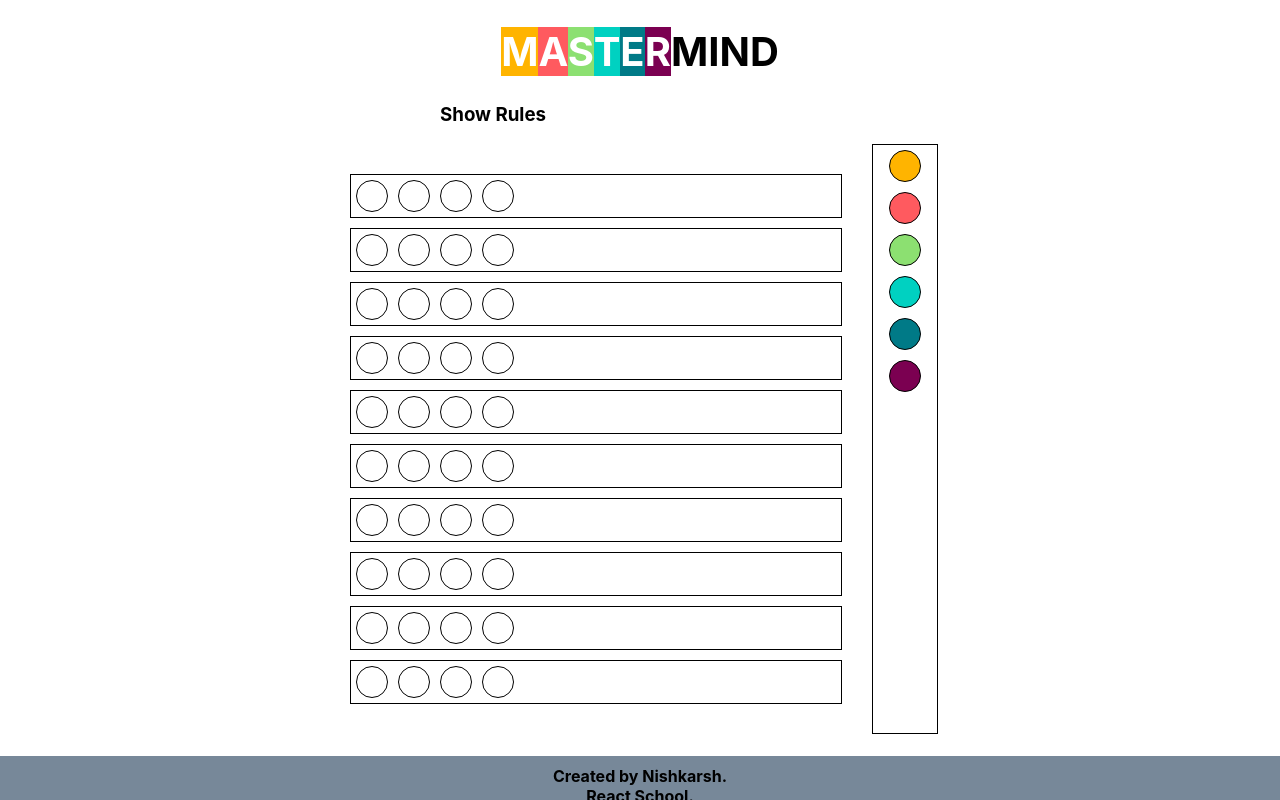
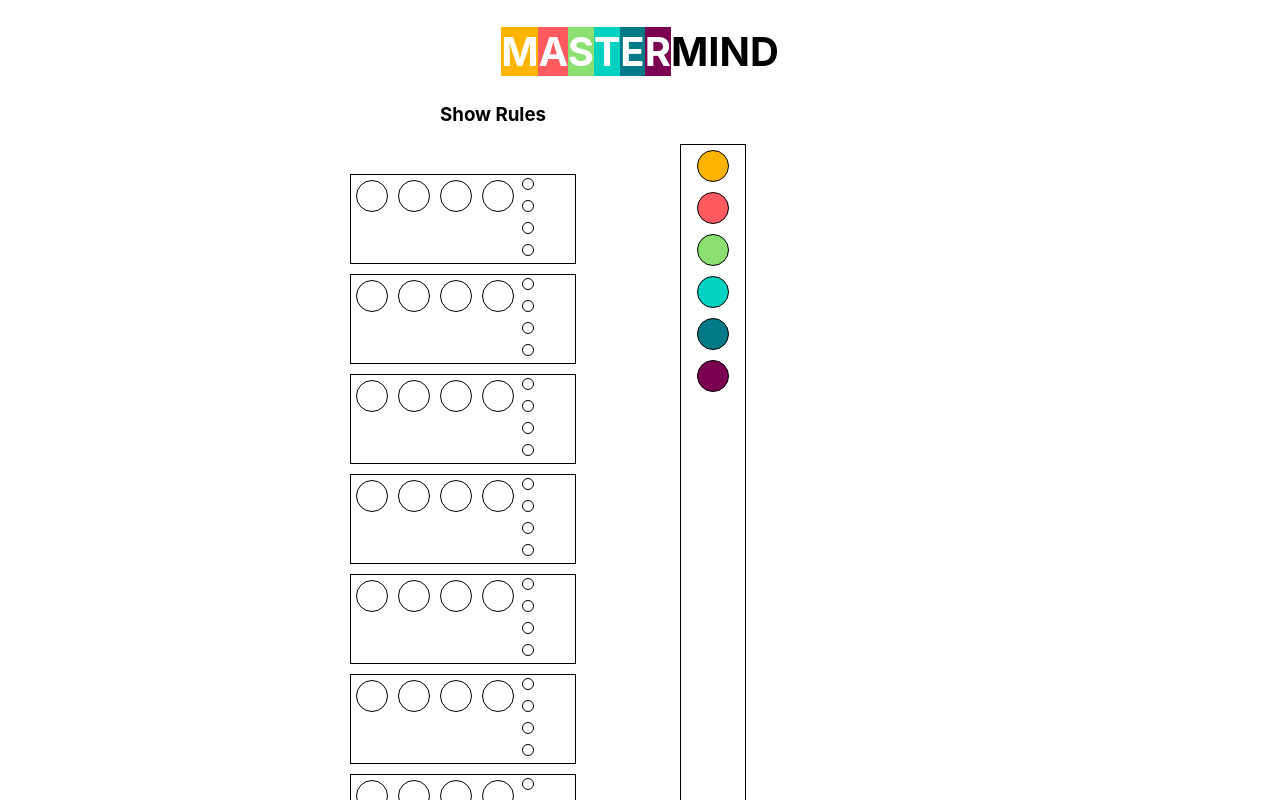
Before and after one commit to NStro03/MasterMind-React, a React (Create React App) app: page / in a window 1280 px wide. Shown: the top 800 px of the page. Built offline with nearby package versions, Linux system fonts and the light colour scheme.

Commit message:
Hint Component created. Require functionality.

```diff
--- a/src/Components/Attempt/index.tsx
+++ b/src/Components/Attempt/index.tsx
@@ -1,20 +1,26 @@
 import React, { useState } from "react";
 import ColorContainer from "../ColorContainer";
+import HintsContainer from "../HintsContainer";
 import "./style.css"
 
-function Attempt (props: {isActive: boolean, action: Function, attemptColors: Array<string>}) {
+function Attempt(props: { isActive: boolean, action: Function, attemptColors: Array<string>, attemptHints: Array<string> }) {
 
     const colorComponents = props.attemptColors.map((iterColor: string, position: number) =>
-        <ColorContainer myColor={iterColor} myPosition={position} action={props.isActive ? props.action : null } key={position} isSelectedInPalette={false}/>
+        <ColorContainer myColor={iterColor} myPosition={position} action={props.isActive ? props.action : null} key={position} isSelectedInPalette={false} />
     )
 
     // Array.from({ length: 4 },
     //     (_, i) => <ColorContainer myColor={-props.attemptState[i]} selectedColor={props.selectedColor} action={props.action} />
     // )
 
-    return(
+    return (
         <div className="attemptContainer">
-            {colorComponents}
+            <div className="attemptColorsContainer">
+                {colorComponents}
+            </div>
+            <div className="attemptHintContainer">
+                <HintsContainer attemptHints={props.attemptHints}/>
+            </div>
         </div>
     )
 }
--- a/src/Components/Attempt/style.css
+++ b/src/Components/Attempt/style.css
@@ -3,4 +3,16 @@
     margin: 10px;
     border: 1px solid black;
     flex-direction: row;
+    width: 70%;
 }
+
+.attemptColorsContainer{
+    display: flex;
+    flex-direction: row;
+}
+
+.attemptHintContainer{
+    display: flex;
+    flex-wrap: wrap;
+    width: 15%;
+}
--- a/src/Components/AttemptsContainer/index.tsx
+++ b/src/Components/AttemptsContainer/index.tsx
@@ -3,10 +3,10 @@ import Attempt from "../Attempt";
 import "./style.css";
 
 
-function AttemptsContainer(props: { boardColors: Array<Array<string>>, attemptsMade: number, action: Function, selectedColor: string }) {
+function AttemptsContainer(props: { boardColors: Array<Array<string>>, boardHints: Array<Array<string>>, attemptsMade: number, action: Function, selectedColor: string }) {
 // Use Map for each element in boardColors
     const attemptComponents = props.boardColors.map((iterAttempt: Array<string>, index: number) =>
-        <Attempt isActive={props.attemptsMade === index ? true : false} action={props.action} attemptColors={iterAttempt} key={index} />
+        <Attempt isActive={props.attemptsMade === index ? true : false} action={props.action} attemptColors={iterAttempt} attemptHints={Array<string>(...props.boardHints[index])} key={index} />
     )
     // const attemptComponents = Array.from({ length: props.totalAttempts },
     //     (_, i) => <Attempt isActive={true} selectedColor={props.selectedColor} attemptState={props.boardColors[i]} action={props.action} />
--- a/src/Components/AttemptsContainer/style.css
+++ b/src/Components/AttemptsContainer/style.css
@@ -1,5 +1,5 @@
 .attemptsContainer{
-    width: 80%;
+    width: 50%;
     /* background: green; */
     /* border: 1px solid black; */
     margin: 20px;
--- a/src/Components/Game/index.tsx
+++ b/src/Components/Game/index.tsx
@@ -3,14 +3,14 @@ import ColorPalette from "../ColorPalette";
 import "./style.css"
 import {COLOR_LIST, INITIAL_GAME_STATE, TOTAL_ATTEMPTS} from "../Utils/constants";
 import AttemptsContainer from "../AttemptsContainer";
-import { initializeBoard } from "../Utils/util";
+import { initializeBoard, initializeBoardHints } from "../Utils/util";
 
 
 function Game() {
 
     const [gameState, setGameState] = useState(INITIAL_GAME_STATE)
     const [boardColors, setboardColors] = useState(initializeBoard())
-    // const [boardHints, setBoardHints] = useState(initialBoardHints)
+    const [boardHints, setBoardHints] = useState(initializeBoardHints())
 
     function colorProvider(colorIndex: number) {
         console.log("Color Provided: " + COLOR_LIST[colorIndex])
@@ -21,7 +21,7 @@ function Game() {
         console.log("pegPosition Received: " + pegPosition)
         var newBoardColors = [...boardColors]
         let oldColor = newBoardColors[gameState.attemptsMade].splice(pegPosition, 1, gameState.selectedColor)
-        console.log("Chnaged from " + oldColor + " --> " + gameState.selectedColor)
+        console.log("Changed from " + oldColor + " --> " + gameState.selectedColor)
 
         setboardColors(newBoardColors);
     }
@@ -29,7 +29,7 @@ function Game() {
     return (
         <div className="GameContainer">
             {/* <div className="filler"></div> */}
-            <AttemptsContainer boardColors={boardColors} attemptsMade={gameState.attemptsMade} selectedColor={gameState.selectedColor} action={colorAcceptor}/>
+            <AttemptsContainer boardColors={boardColors} boardHints={boardHints} attemptsMade={gameState.attemptsMade} selectedColor={gameState.selectedColor} action={colorAcceptor}/>
             <ColorPalette colorMap={COLOR_LIST} selectedColor={gameState.selectedColor} action={colorProvider}/>
         </div>
     );
--- /dev/null
+++ b/src/Components/Hint/index.tsx
@@ -0,0 +1,16 @@
+import { DEFAULT_HINT_COLOR } from "../Utils/constants";
+import "./style.css"
+
+function Hint(props:{type:string}) {
+    var hintClassName = DEFAULT_HINT_COLOR;
+        if( props.type !== ""){
+            hintClassName = props.type;
+        }
+
+    return(
+
+        <div className={"smallCircle " + hintClassName}></div>
+    )
+}
+
+export default Hint;
--- /dev/null
+++ b/src/Components/Hint/style.css
@@ -0,0 +1,20 @@
+.smallCircle {
+    width: 10px;
+    height: 10px;
+    border: 1px solid black;
+    border-radius: 50%;
+    display: inline-block;
+    margin: 3px;
+}
+
+.correctColorIncorrectPosition {
+    background-color: azure;
+}
+
+.correctColorCorrectPosition {
+    background-color: black;
+}
+
+.incorrectColor {
+    background-color: red;
+}
--- /dev/null
+++ b/src/Components/HintsContainer/index.tsx
@@ -0,0 +1,15 @@
+import Hint from "../Hint";
+
+function HintsContainer(props:{attemptHints: Array<string>}) {
+    const hintComponents = props.attemptHints.map((hintType: string) =>
+    <Hint type={hintType} />
+    )
+
+    return(
+        <div className="hintsContainer">
+            {hintComponents}
+        </div>
+    )
+}
+
+export default HintsContainer;
--- /dev/null
+++ b/src/Components/HintsContainer/style.css
@@ -0,0 +1,4 @@
+.hintsContainer {
+    display: flex;
+    flex-wrap: wrap;
+}
--- a/src/Components/Utils/util.ts
+++ b/src/Components/Utils/util.ts
@@ -3,20 +3,31 @@ import { DEFAULT_HINT_COLOR, DEFAULT_PEG_COLOR, PEGS_PER_ATTEMPT, TOTAL_ATTEMPTS
 // defaultPegColor: string, pegsPerAttempt: number, totalAttempts:number
 export function initializeBoard() {
     const boardColors = []
+
     for (let iterAttempt = 0; iterAttempt < TOTAL_ATTEMPTS; iterAttempt++) {
         let pegColors = []
-        // let hints = []
+
         for (let iterPeg = 0; iterPeg < PEGS_PER_ATTEMPT; iterPeg++) {
             pegColors.push(DEFAULT_PEG_COLOR)
-            // hints.push(defaultHintColor)
         }
-        // let attemptColors = {
-        //     "pegColors" : pegs
-        //     // "hintColors" : hints
-        // };
 
         boardColors.push(pegColors)
     }
 
     return boardColors;
 }
+
+export function initializeBoardHints() {
+    const boardHints = []
+    for (let iterAttempt = 0; iterAttempt < TOTAL_ATTEMPTS; iterAttempt++) {
+        let hintColors = []
+
+        for (let iterPeg = 0; iterPeg < PEGS_PER_ATTEMPT; iterPeg++) {
+            hintColors.push(DEFAULT_HINT_COLOR)
+        }
+
+        boardHints.push(hintColors)
+    }
+
+    return boardHints;
+}
```
